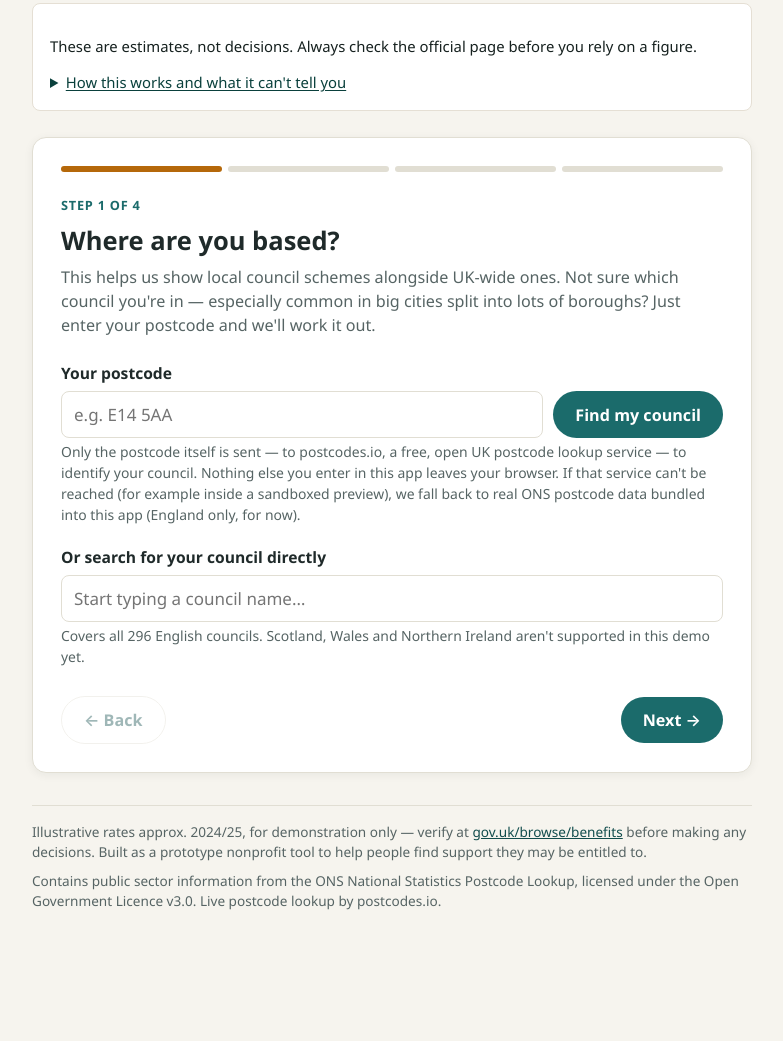
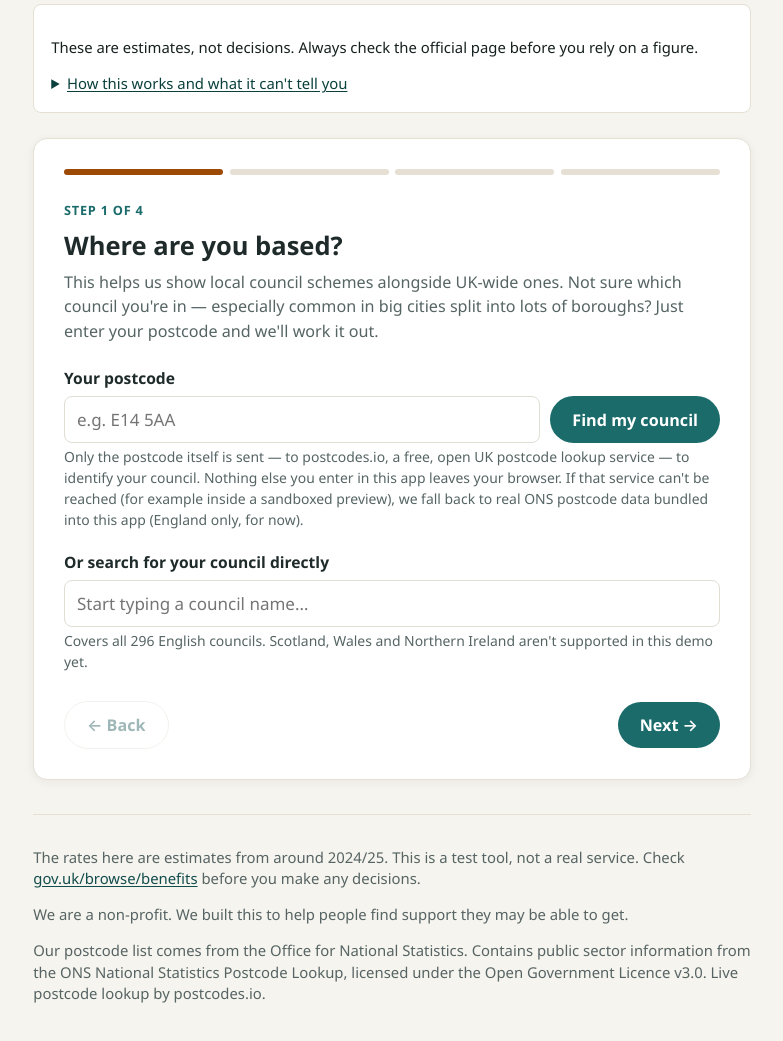
Before and after one commit to Jakebanks123/Nonprofit, a website: page index.html in a window 1280 px wide. Shown: the part 155-1196 px from the top of the page, without its empty margins (248-1031 px from the left). Before the commit the page ends 1147 px from the top, so only its background shows below. Drawn offline with Linux system fonts and the light colour scheme.

Commit message:
Port the page shell and footer, and add a main landmark
The card wrapping the whole wizard was a bare div, so the page had a
header and a footer but nothing to skip to. It is now a <main>. With the
notice above it, that is real time saved on every step for anyone using
a screen reader or a switch.

The live region moves from a hand-rolled .visually-hidden to Tailwind's
sr-only, which is the same technique with clip-path instead of the
deprecated clip property.

Progress segments become a lookup map. The old code built the class by
concatenating "progress-seg" with " done" or " current", which happened
to be safe under Tailwind only because each fragment was a whole class
name. Writing the three states out in full removes the coincidence — this
is the pattern every conditional class in the rewrite will follow, since
a class Tailwind cannot see produces an unstyled element and no error.

Footer copy rewritten short. "Illustrative rates approx. 2024/25, for
demonstration only" becomes plain sentences, and outbound links now
announce that they open in a new tab.

The ONS attribution sentence is deliberately unchanged — that exact
wording is a condition of the Open Government Licence, so it gets a
plain-English lead-in above it rather than a rewrite.

Co-Authored-By: Claude Opus 5 <noreply@anthropic.com>

```diff
--- a/app.js
+++ b/app.js
@@ -32,12 +32,21 @@ const state = {
 
 const STEPS = ["location", "household", "income", "circumstances", "results"];
 
+/* Tailwind finds class names by plain text search, so it can never see a class
+   assembled from pieces. Every state below is written out in full. */
+const PROGRESS_SEG = {
+  done: "h-1.5 flex-1 rounded-full bg-brand-600",
+  current: "h-1.5 flex-1 rounded-full bg-accent-600",
+  todo: "h-1.5 flex-1 rounded-full bg-line"
+};
+
 function renderProgress() {
   const track = document.getElementById("progressTrack");
   track.innerHTML = "";
   STEPS.slice(0, 4).forEach((_, i) => {
     const seg = document.createElement("div");
-    seg.className = "progress-seg" + (i < state.step ? " done" : i === state.step ? " current" : "");
+    const stateKey = i < state.step ? "done" : i === state.step ? "current" : "todo";
+    seg.className = PROGRESS_SEG[stateKey];
     track.appendChild(seg);
   });
 }
--- a/index.html
+++ b/index.html
@@ -13,7 +13,7 @@
 <link rel="stylesheet" href="dist/style.css">
 </head>
 <body>
-<div class="app-shell">
+<div class="mx-auto max-w-[760px] px-5 pt-6 pb-20">
 
   <header class="mb-5">
     <a href="/" aria-label="Homepage" class="inline-flex items-center gap-3 rounded-field no-underline focus-visible:outline-2 focus-visible:outline-offset-2 focus-visible:outline-brand-600">
@@ -49,19 +49,22 @@
     </details>
   </div>
 
-  <div class="card">
-    <div class="progress-track" id="progressTrack" aria-hidden="true"></div>
-    <div id="liveRegion" class="visually-hidden" aria-live="polite"></div>
+  <main class="rounded-card border border-line bg-surface p-6 shadow-card sm:p-7">
+    <div class="mb-6 flex gap-1.5" id="progressTrack" aria-hidden="true"></div>
+    <div id="liveRegion" class="sr-only" aria-live="polite"></div>
     <div id="stepContainer"></div>
-  </div>
+  </main>
 
-  <footer class="disclaimer">
-    Illustrative rates approx. 2024/25, for demonstration only — verify at
-    <a href="https://www.gov.uk/browse/benefits" target="_blank" rel="noopener">gov.uk/browse/benefits</a>
-    before making any decisions. Built as a prototype nonprofit tool to help people find support they may be entitled to.
-    <div class="attribution">
+  <footer class="mt-8 border-t border-line pt-4 text-base text-pretty text-muted sm:text-sm">
+    <p>
+      The rates here are estimates from around 2024/25. This is a test tool, not a real service.
+      Check <a class="font-normal text-brand-800 underline underline-offset-2" href="https://www.gov.uk/browse/benefits" target="_blank" rel="noopener noreferrer">gov.uk/browse/benefits<span class="sr-only"> (opens in a new tab)</span></a> before you make any decisions.
+    </p>
+    <p class="mt-2">We are a non-profit. We built this to help people find support they may be able to get.</p>
+    <p class="mt-3">
+      Our postcode list comes from the Office for National Statistics.
       Contains public sector information from the ONS National Statistics Postcode Lookup, licensed under the Open Government Licence v3.0. Live postcode lookup by postcodes.io.
-    </div>
+    </p>
   </footer>
 
 </div>
--- a/src/input.css
+++ b/src/input.css
@@ -139,37 +139,6 @@
       outline: none;
       box-shadow: var(--focus-ring);
     }
-
-    .app-shell {
-      max-width: 760px;
-      margin: 0 auto;
-      padding: 24px 20px 80px;
-    }
-
-    .card {
-      background: var(--color-surface);
-      border-radius: var(--radius);
-      box-shadow: var(--shadow);
-      border: 1px solid var(--color-border);
-      padding: 28px;
-    }
-
-    .progress-track {
-      display: flex;
-      gap: 6px;
-      margin-bottom: 24px;
-    }
-
-    .progress-seg {
-      flex: 1;
-      height: 6px;
-      border-radius: 4px;
-      background: var(--color-border);
-      transition: background 0.2s ease;
-    }
-
-    .progress-seg.done { background: var(--color-primary); }
-    .progress-seg.current { background: var(--color-accent); }
 
     .step-eyebrow {
       text-transform: uppercase;
@@ -427,18 +396,6 @@
       margin: 16px 0;
     }
 
-    footer.disclaimer {
-      margin-top: 32px;
-      font-size: 0.8rem;
-      color: var(--color-muted);
-      border-top: 1px solid var(--color-border);
-      padding-top: 16px;
-    }
-
-    footer.disclaimer .attribution {
-      margin-top: 8px;
-    }
-
     .restart-row {
       text-align: center;
       margin-top: 24px;
@@ -462,12 +419,4 @@
       outline: none;
     }
 
-    .visually-hidden {
-      position: absolute;
-      width: 1px;
-      height: 1px;
-      overflow: hidden;
-      clip: rect(0 0 0 0);
-      white-space: nowrap;
-    }
 }
```
Also changed, not shown: dist/style.css.
